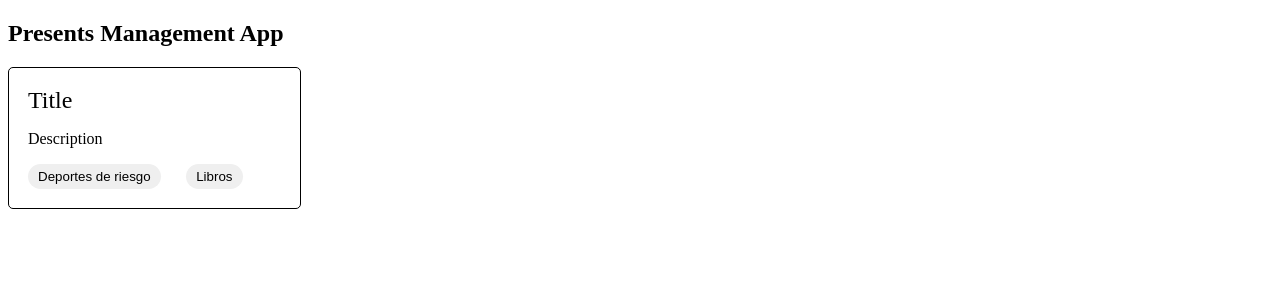
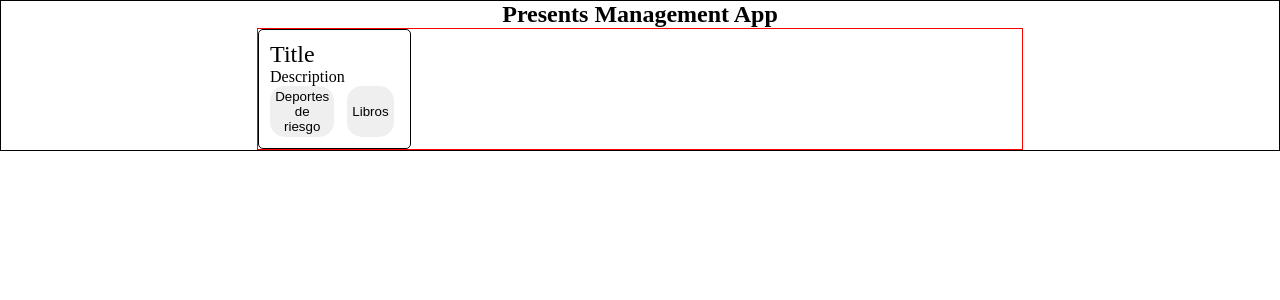
Before and after one commit to MinervaLong/jobarcelona22-online, a React (Create React App) app: page / in a window 1280 px wide. Shown: the top 300 px of the page. Built offline with nearby package versions, Linux system fonts and the light colour scheme.

Commit message:
Add basic style to PresentListView component

```diff
--- a/src/styles/css/App.css
+++ b/src/styles/css/App.css
@@ -1,3 +1,30 @@
+/*basic*/
+*,
+*::before,
+*::after {
+  box-sizing: border-box;
+}
+
+* {
+  margin: 0;
+  padding: 0;
+  /*border: 1px solid black;*/
+}
+
+/* PresentsLIstView component*/
+.listView {
+  width: 100%;
+  border: 1px solid black;
+  display: flex;
+  flex-direction: column;
+  justify-content: space-around;
+  align-items: center;
+}
+.listView .listView__groupsContainer {
+  border: 1px solid red;
+  width: 60%;
+}
+
 /*PresentsGroup Component*/
 .group {
   border: 1px solid black;
--- a/src/styles/sass/App.scss
+++ b/src/styles/sass/App.scss
@@ -1,3 +1,34 @@
+/*basic*/
+*,
+*::before,
+*::after {
+    box-sizing: border-box;
+}
+
+*{
+    margin: 0;
+    padding: 0;
+    /*border: 1px solid black;*/
+}
+
+
+/* PresentsLIstView component*/
+
+.listView {
+    width: 100%;
+    border: 1px solid black;
+    display: flex;
+    flex-direction: column;
+    justify-content: space-around;
+    align-items: center;
+
+    .listView__groupsContainer {
+        border: 1px solid red;
+        width: 60%;
+    }
+}
+
+
 /*PresentsGroup Component*/
 
 .group {
```
